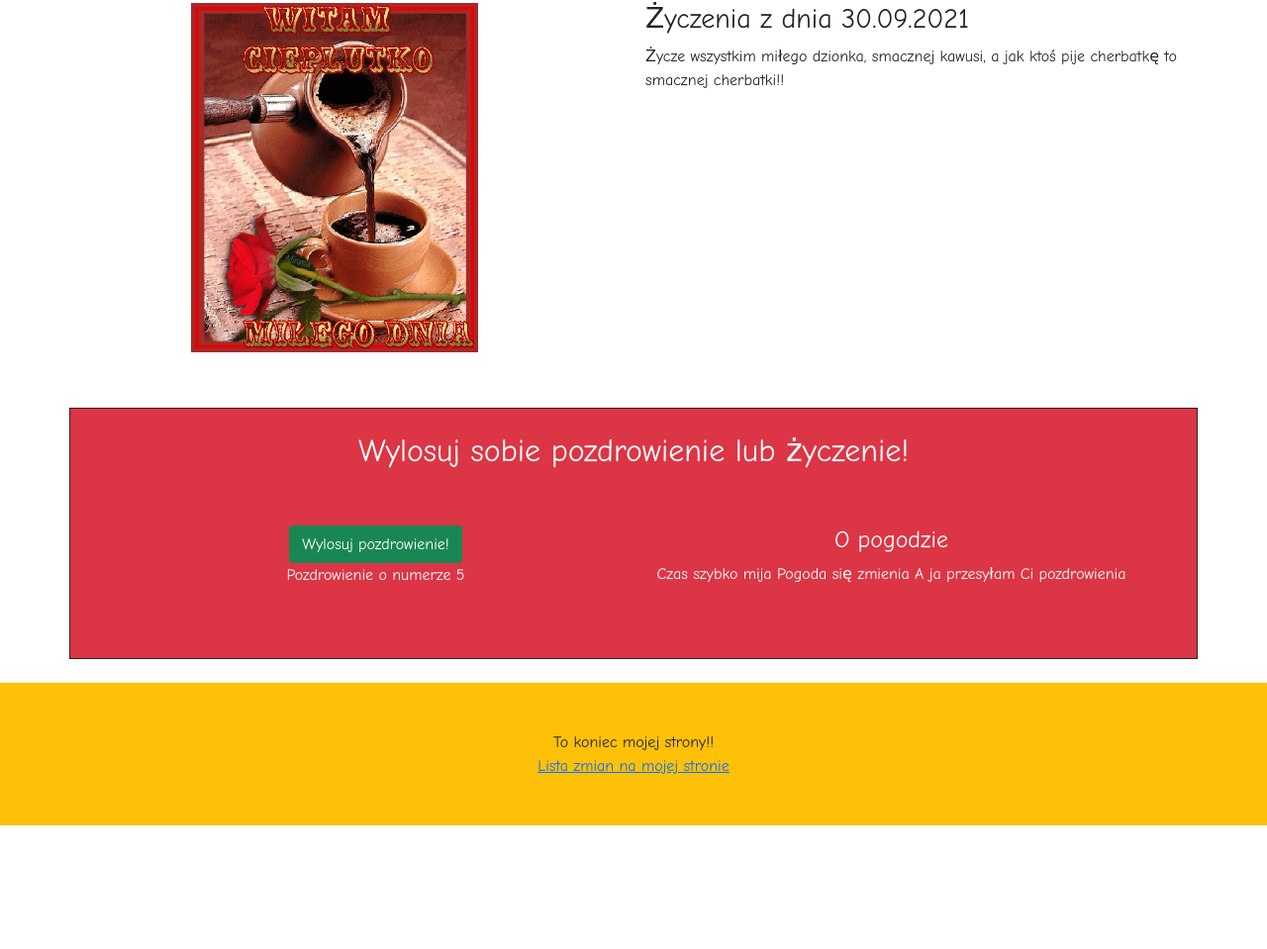
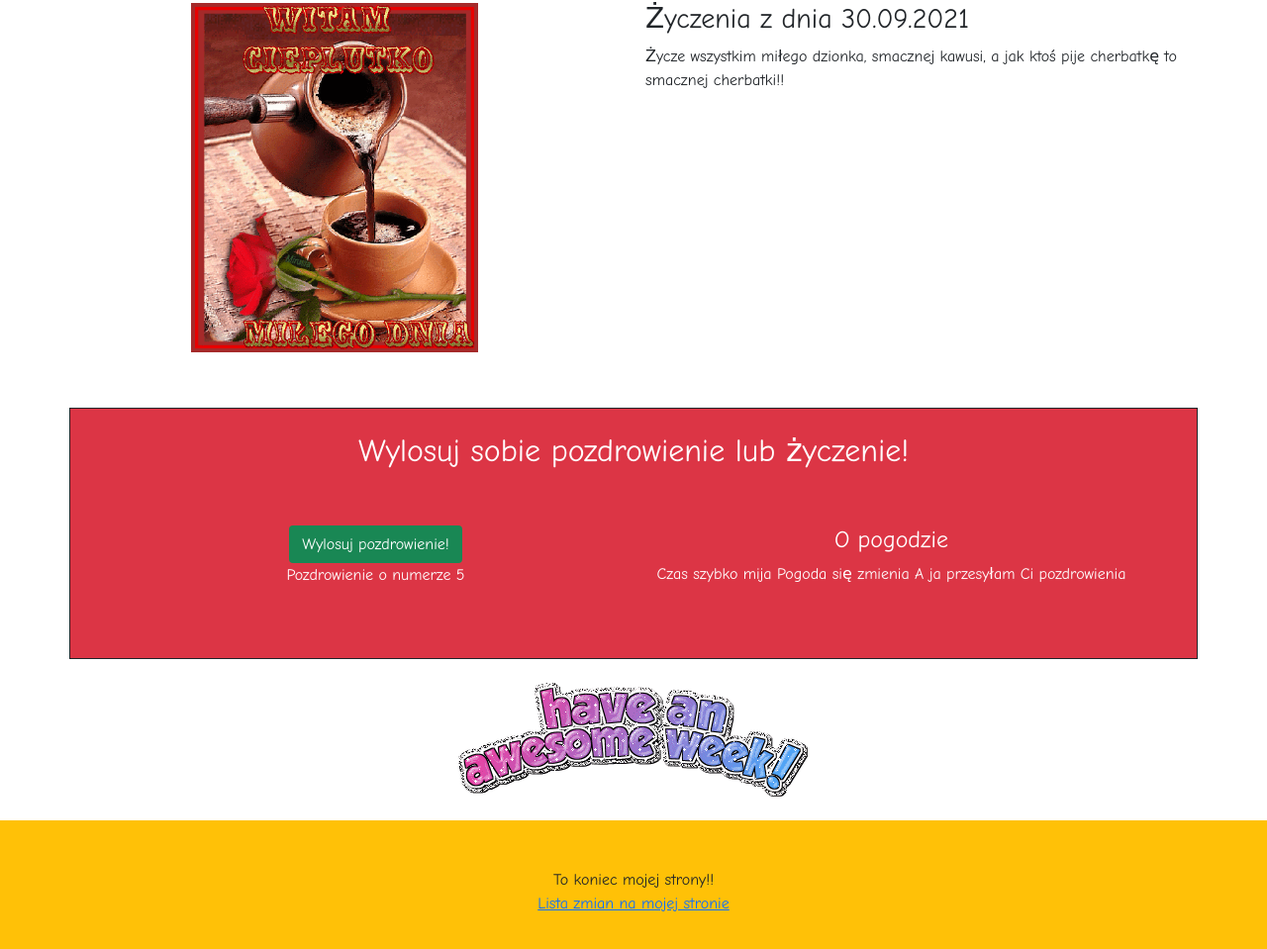
Before and after one commit to Lepkazielona/Lepkazielona.github.io, a plain HTML site: page index.html in a window 1280 px wide. Shown: the part 365-1324 px from the top of the page at 99% size. Before the commit the page ends 1199 px from the top, so only its background shows below. Drawn offline with nearby package versions, Linux system fonts and the light colour scheme; a script that the page names is missing.

Commit message:
Dodano nowy obrazek!!!!!

```diff
--- a/index.html
+++ b/index.html
@@ -45,6 +45,8 @@
         </div>
 
         <br>
+        <img src="awesome.gif" id="tydzien" class="mx-auto d-block" alt="Miłego tygodnia!!!">
+        <br>
         <!-- footer -->
         <div class="container-fluid bg-warning text-center p-5">
             <a>To koniec mojej strony!!</a>
```
Also changed, not shown: awesome.gif (added).
